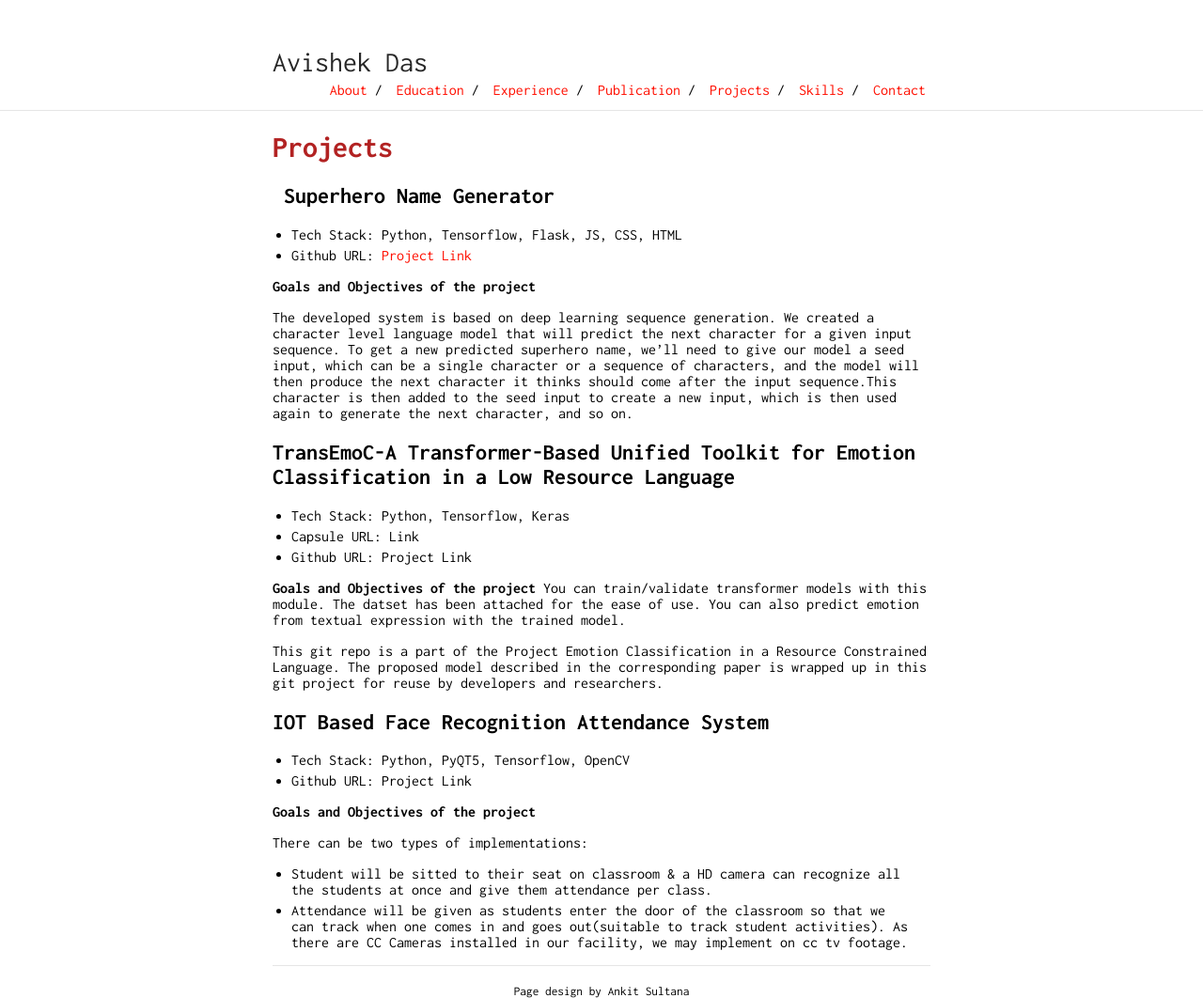
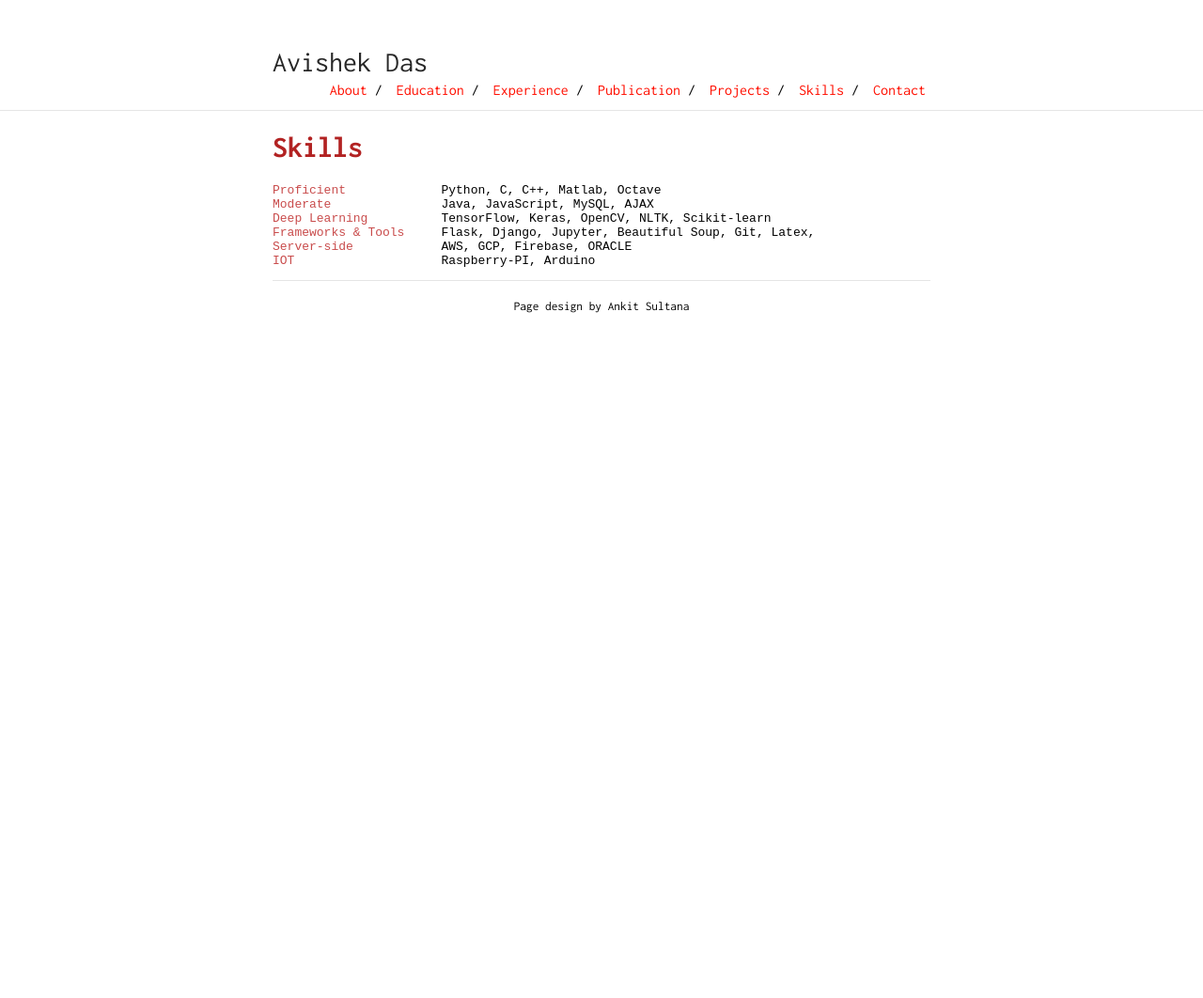
Before and after one commit to imtinan39/resume_template, a Jekyll site: the page built from skills.md, in a window 1280 px wide. Shown: the whole page at 94% size. Built offline with Jekyll 4.4.1, drawn with Linux system fonts in a browser that asks for light colours; after the commit the page ends 900 px from its top, so only the background shows below that.

Commit message:
Update skills.md

```diff
--- a/skills.md
+++ b/skills.md
@@ -2,36 +2,13 @@
 layout: default
 ---
 
-# <span class='red_h1'>Projects</span>
+# <span class='red_h1'>Skills</span>
 
-
-## <i class="fa-solid fa-square-ring"></i> Superhero Name Generator
-* Tech Stack: Python, Tensorflow, Flask, JS, CSS, HTML
-* Github URL: [Project Link](https://github.com/avishek-018/Superhero-Name-Generator)
-
-**Goals and Objectives of the project**
-
-The developed system is based on deep learning sequence generation. We created a character level language model that will predict the next character for a given input sequence. To get a new predicted superhero name, we'll need to give our model a seed input, which can be a single character or a sequence of characters, and the model will then produce the next character it thinks should come after the input sequence.This character is then added to the seed input to create a new input, which is then used again to generate the next character, and so on.
-
-## TransEmoC-A Transformer-Based Unified Toolkit for Emotion Classification in a Low Resource Language
-
-
-* Tech Stack: Python, Tensorflow, Keras
-* Capsule URL: Link
-* Github URL: Project Link
-
-**Goals and Objectives of the project**
-You can train/validate transformer models with this module. The datset has been attached for the ease of use. You can also predict emotion from textual expression with the trained model.
-
-This git repo is a part of the Project Emotion Classification in a Resource Constrained Language. The proposed model described in the corresponding paper is wrapped up in this git project for reuse by developers and researchers.
-
-## IOT Based Face Recognition Attendance System
-* Tech Stack: Python, PyQT5, Tensorflow, OpenCV
-* Github URL: Project Link
-
-**Goals and Objectives of the project**
-
-There can be two types of implementations:
-
-* Student will be sitted to their seat on classroom & a HD camera can recognize all the students at once and give them attendance per class.
-* Attendance will be given as students enter the door of the classroom so that we can track when one comes in and goes out(suitable to track student activities). As there are CC Cameras installed in our facility, we may implement on cc tv footage.
+<pre>
+<span style="color:rgb(201, 76, 76)">Proficient</span>             Python, C, C++, Matlab, Octave
+<span style="color:rgb(201, 76, 76)">Moderate</span>               Java, JavaScript, MySQL, AJAX
+<span style="color:rgb(201, 76, 76)">Deep Learning </span>         TensorFlow, Keras, OpenCV, NLTK, Scikit-learn
+<span style="color:rgb(201, 76, 76)">Frameworks & Tools</span>     Flask, Django, Jupyter, Beautiful Soup, Git, Latex,
+<span style="color:rgb(201, 76, 76)">Server-side </span>           AWS, GCP, Firebase, ORACLE
+<span style="color:rgb(201, 76, 76)">IOT </span>                   Raspberry-PI, Arduino
+</pre>
```
